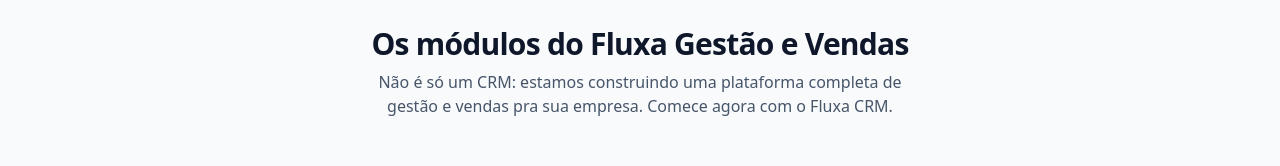
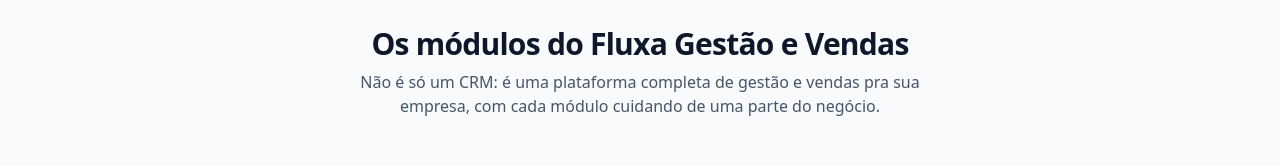
Before and after one commit to backupdivinissima-byte/fluxa-crm, a React (Vite) app: page /#/planos in a window 1280 px wide. Shown: the part 607-773 px from the top of the page. Built offline with nearby package versions, Linux system fonts and the light colour scheme; no server answers.

Commit message:
Add files via upload

```diff
--- a/src/pages/Cadastrar.tsx
+++ b/src/pages/Cadastrar.tsx
@@ -1,5 +1,5 @@
 import { useState } from 'react';
-import { useNavigate, Link } from 'react-router-dom';
+import { useNavigate, useSearchParams, Link } from 'react-router-dom';
 import { useAuth } from '../contexts/AuthContext';
 import AuthShell from '../components/AuthShell';
 import CampoSenha from '../components/CampoSenha';
@@ -97,9 +97,13 @@
 export default function Cadastrar() {
   const { cadastrar } = useAuth();
   const navigate = useNavigate();
-  // null = ainda escolhendo a plataforma (etapa 1). Só o Fluxa CRM tem
-  // formulário completo hoje; os outros abrem "quero ser avisado".
-  const [plataforma, setPlataforma] = useState<'crm' | null>(null);
+  const [params] = useSearchParams();
+  // Quem chega pelo CTA de um produto específico (ex.: card "Fluxa CRM")
+  // já disse qual plataforma quer — pula direto pro formulário. Só quem
+  // entra pelo "Teste grátis" genérico (menu, hero, planos) vê a etapa de
+  // escolha. null = ainda escolhendo a plataforma (etapa 1); só o Fluxa CRM
+  // tem formulário completo hoje, os outros abrem "quero ser avisado".
+  const [plataforma, setPlataforma] = useState<'crm' | null>(params.get('plataforma') === 'crm' ? 'crm' : null);
   const [nomeEmpresa, setNomeEmpresa] = useState('');
   const [nome, setNome] = useState('');
   const [email, setEmail] = useState('');
--- a/src/pages/Home.tsx
+++ b/src/pages/Home.tsx
@@ -127,7 +127,9 @@
     desc: 'Organize o funil de vendas da sua empresa: clientes, vendedores, metas e comissões, tudo num só lugar.',
     icon: <IconFunil />,
     ctaLabel: 'Teste grátis',
-    ctaTo: '/cadastrar',
+    // ?plataforma=crm pula a etapa "Qual plataforma deseja testar?" no
+    // cadastro — quem clicou aqui já disse qual produto quer.
+    ctaTo: '/cadastrar?plataforma=crm',
   },
   {
     nome: 'Fluxa ERP',
@@ -381,8 +383,8 @@
             Os módulos do Fluxa Gestão e Vendas
           </h2>
           <p className="text-ink-soft text-center max-w-xl mx-auto mb-12">
-            Não é só um CRM: estamos construindo uma plataforma completa de gestão e vendas pra sua empresa. Comece
-            agora com o Fluxa CRM.
+            Não é só um CRM: é uma plataforma completa de gestão e vendas pra sua empresa, com cada módulo cuidando
+            de uma parte do negócio.
           </p>
           <div className="grid sm:grid-cols-3 gap-5">
             {produtos.map((p) => (
```
